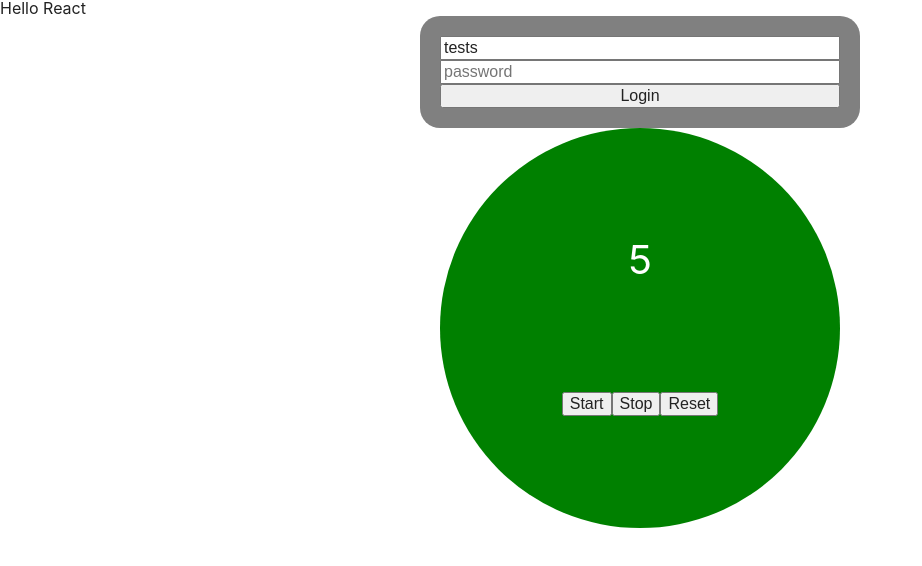
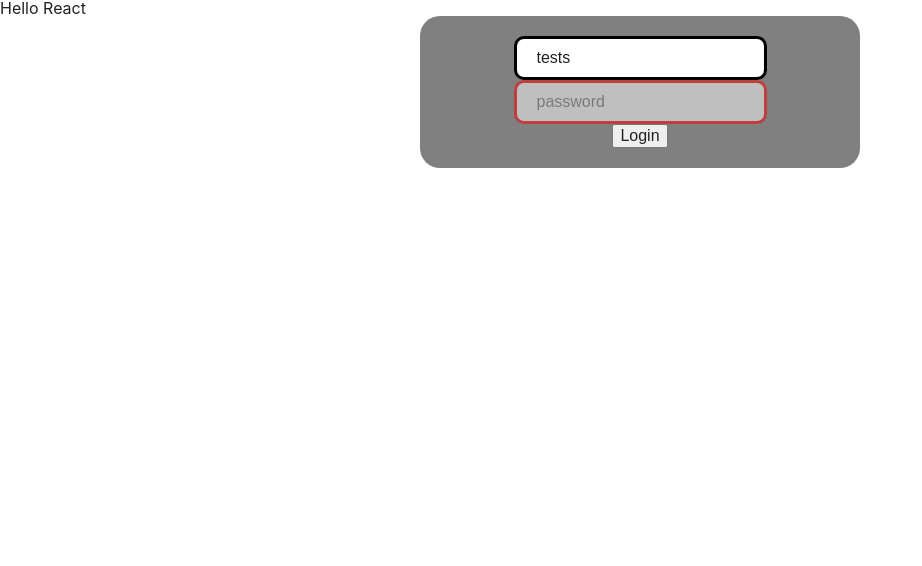
Before and after one commit to freshcourses-fe/react-lessons, a React (Create React App) app: page / in a window 1280 px wide. Shown: the top 566 px of the page, without its empty margins (0-922 px from the left). Built offline with nearby package versions, Linux system fonts and the light colour scheme.

Commit message:
Add more sass examples
folder structure and mixins

```diff
--- a/src/App.js
+++ b/src/App.js
@@ -9,7 +9,7 @@ function App() {
     <>
       <Header />
       <LoginForm />
-      <StopWatch />
+      {/* <StopWatch /> */}
     </>
   );
 }
--- /dev/null
+++ b/src/common/styles/_breakpoints.scss
@@ -0,0 +1,5 @@
+$sm: 570px;
+$md: 768px;
+$lg: 992px;
+$xl: 1200px;
+$xxl: 1400px;
--- /dev/null
+++ b/src/common/styles/_templates.scss
@@ -0,0 +1,11 @@
+%text-input {
+  padding: 10px 20px;
+  border-radius: 10px;
+  border: 3px solid black;
+}
+
+@mixin flex($justify-content: flex-start, $align-items: center) {
+  display: flex;
+  align-items: $align-items;
+  justify-content: $justify-content;
+}
--- /dev/null
+++ b/src/common/styles/_variables.scss
@@ -0,0 +1,2 @@
+$text-color: red;
+$test: 10px;
--- a/src/components/forms/LoginForm/LoginForm.module.scss
+++ b/src/components/forms/LoginForm/LoginForm.module.scss
@@ -1,13 +1,39 @@
+@import './../../../common/styles/breakpoints';
+@import './../../../common/styles/templates';
+@import './../../../common/styles/variables';
+
 .container {
-  display: flex;
+  @include flex;
   flex-direction: column;
   width: 400px;
   padding: 20px;
   background-color: gray;
-  border-radius: 20px;
+  border-radius: $test * 2;
   margin: 0 auto;
+
+  p {
+    color: red;
+  }
 
   &:hover {
     background-color: red;
   }
+
+  &-text {
+    color: wheat;
+  }
+
+  @media screen and (max-width: $sm) {
+    max-width: 320px;
+  }
 }
+
+.input {
+  @extend %text-input;
+}
+
+.inputDisabled {
+  @extend %text-input;
+  opacity: 0.5;
+  border-color: red;
+}
--- a/src/components/forms/LoginForm/index.jsx
+++ b/src/components/forms/LoginForm/index.jsx
@@ -41,6 +41,7 @@ class LoginForm extends React.Component {
           type="text"
           name="email"
           placeholder="email"
+          className={styles.input}
         />
         <input
           onChange={this.handleInputChange}
@@ -48,6 +49,7 @@ class LoginForm extends React.Component {
           type="password"
           name="password"
           placeholder="password"
+          className={styles.inputDisabled}
         />
         <button>Login</button>
       </form>
```
Also changed, not shown: extensions.txt (added).
